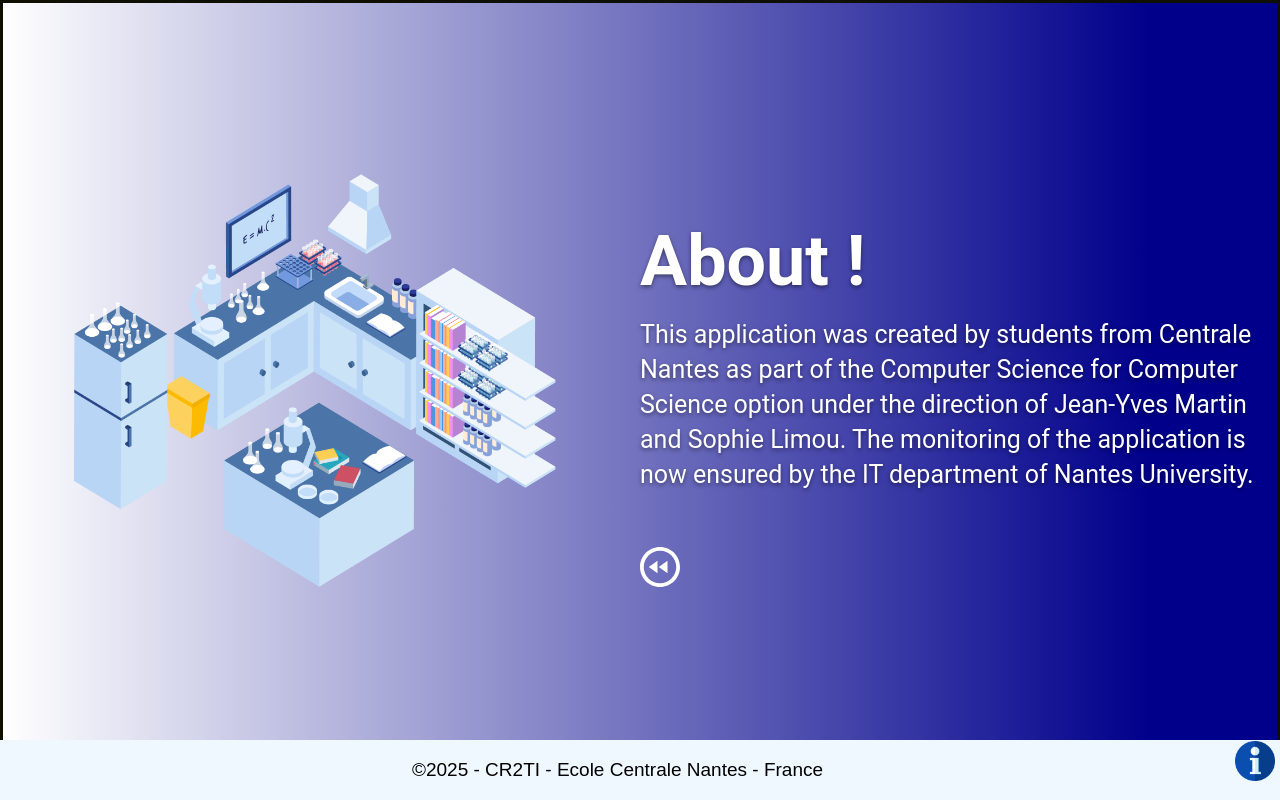
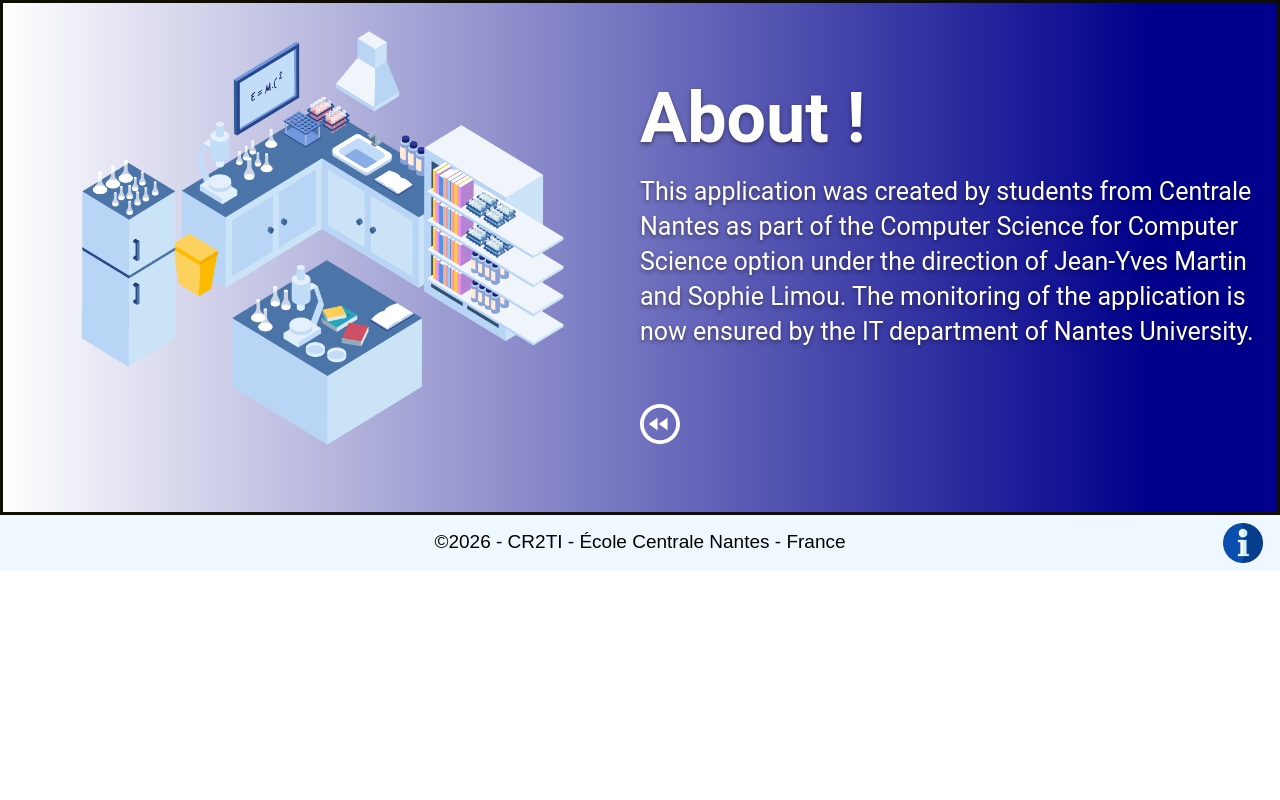
Before and after one commit to alexElArte/PGROU-HCERES, a React (Create React App) app in the folder Front/: page /About in a window 1280 px wide. Built offline with nearby package versions, Linux system fonts and the light colour scheme; what react-bootstrap-table2-filter would draw is missing.

Commit message:
Version fonctionelle, il faut encore changer la page About

```diff
--- a/Front/src/App.js
+++ b/Front/src/App.js
@@ -20,6 +20,7 @@ function App() {
             <Router>
                 <GlobaleStyle/>
 
+                <div className="app-layout">
                     {/*Add navigation bar only when user is logged in*/}
                     <Routes>
                         <Route path='/Configuration' exact element={<Navbar/>}/>
@@ -33,6 +34,7 @@ function App() {
                         <Route path='*' exact element={<></>}/>
                     </Routes>
 
+                    <main className="app-main">
                         <Routes>
                             <Route path='/About' exact element={<About/>}/>
                             <Route path='/' exact element={<Connection/>}/>
@@ -48,8 +50,10 @@ function App() {
                             </Route>
 
                         </Routes>
+                    </main>
 
                     <Footer/>
+                </div>
 
             </Router>
         </>
--- a/Front/src/AppElements.js
+++ b/Front/src/AppElements.js
@@ -7,6 +7,28 @@ export const GlobaleStyle = createGlobalStyle`
     margin: 0;
     padding: 0;
     font-family: 'Source Sans Pro', sans-serif;
+}
+
+html,
+body,
+#root {
+    height: 100%;
+}
+
+body {
+    min-height: 100vh;
+}
+
+.app-layout {
+    display: grid;
+    grid-template-rows: auto minmax(0, 1fr) auto;
+    height: 100vh;
+}
+
+.app-main {
+    min-height: 0;
+    overflow-y: auto;
+    overflow-x: hidden;
 }
 `;
 
--- a/Front/src/components/About/About.css
+++ b/Front/src/components/About/About.css
@@ -1,28 +1,18 @@
-* {
-  margin: 0;
-  padding: 0;
-}
-
-body, html {
-  height: 100%;
-  margin: 0;
-  padding: 0;
-}
-
 .container2 {
     border-color: rgb(15, 15, 0);
     border-style: solid;
     width: 100%;
-    min-height: 100vh;
+    min-height: 100%;
     box-sizing: border-box;
     overflow-x: hidden;
-    display: flex;
+    display: grid;
+    grid-template-columns: 1fr 1fr;
     justify-content: space-around;
     background: rgb(76, 75, 85);
     background: linear-gradient(90deg, rgba(255,255,255,1) 0%, darkblue 90%);
     align-items: center;
     margin: 0;
-    padding: 0;
+    padding: 16px;
 }
 
 .left-side1 {
@@ -89,12 +79,6 @@ body, html {
     }
 }
 
-.container2 {
-    display: grid;
-    grid-template-columns: 1fr 1fr;
-    grid-template-rows: 1fr;
-}
-
 /* Add a media query for screens smaller than 600px */
 @media only screen and (max-width: 600px) {
     .container2 {
--- a/Front/src/components/About/About.js
+++ b/Front/src/components/About/About.js
@@ -3,7 +3,6 @@
 import './About.css';
 import React from 'react';
 import welcomImage from '../../assets/welcomImg.png';
-import Navbar from '../Navbar/Navbar';
 import {Link} from "react-router-dom";
 import {ImBackward} from "react-icons/im";
 import { useTranslation } from 'react-i18next';
--- a/Front/src/components/Connection/Connection.css
+++ b/Front/src/components/Connection/Connection.css
@@ -5,7 +5,7 @@
     margin-top: 3vw;
 }
 
-img {
+.login img {
     margin-top: 3%;
     margin-bottom: 3%;
 }
--- a/Front/src/components/Footer/Footer.js
+++ b/Front/src/components/Footer/Footer.js
@@ -1,24 +1,21 @@
 import React from 'react';
 import {FooterBody, FooterText, AboutImg} from './FooterElements'
-import AboutLogo from '../../assets/about.svg';
 import authToken from "../../utils/authToken";
 import aboutblue from '../../assets/about_blue.png';
 const Footer = () => {
     authToken(localStorage.jwtToken);
     return (
-        <div>
-            <FooterBody className={"fixed-bottom"}>
-                <div className="text5"></div>
-                <div className="text2">
-                    <FooterText> ©2025 - CR2TI - Ecole Centrale Nantes - France </FooterText>
+        <FooterBody>
+            <div className="footer-left"></div>
+            <div className="footer-center">
+                <FooterText> ©2026 - CR2TI - École Centrale Nantes - France </FooterText>
             </div>
-                <div className="footer1">
+            <div className="footer-right">
                 <AboutImg to="/About">
                     <img src={aboutblue} alt="about" width='40'/>
                 </AboutImg>
             </div>
         </FooterBody>
-        </div>
     );
 };
 
--- a/Front/src/components/Footer/FooterElements.js
+++ b/Front/src/components/Footer/FooterElements.js
@@ -2,16 +2,34 @@ import styled from 'styled-components';
 import {Link} from 'react-router-dom';
 
 export const FooterBody = styled.footer`
-    display: flex;
-    justify-content: space-between;
-    left: 0;
-    bottom: 0;
+    display: grid;
+    grid-template-columns: 1fr auto 1fr;
+    align-items: center;
     width: 100%;
+    height: 56px;
+    min-height: 56px;
+    max-height: 56px;
+    flex-shrink: 0;
+    padding: 0 12px;
     background-color: aliceblue;
     color: black;
     text-align: center;
     font-size: 19px;
     font-weight: 500;
+
+    .footer-left {
+        justify-self: start;
+    }
+
+    .footer-center {
+        justify-self: center;
+    }
+
+    .footer-right {
+        justify-self: end;
+        display: inline-flex;
+        align-items: center;
+    }
 
     @media screen and (max-width: 820px){
         font-size: 15px;
@@ -19,15 +37,23 @@ export const FooterBody = styled.footer`
 `
 
 export const FooterText = styled.p`
-    grid-column: 1;
-    margin: 16px 0px;
+    margin: 0;
+    line-height: 1.2;
+    white-space: nowrap;
 `
 
 export const AboutImg = styled(Link)`
     color: white;
     margin-right: 5px;
+    display: inline-flex;
+    align-items: center;
 
     grid-column: 2;
+
+    img {
+        margin: 0;
+        display: block;
+    }
 
     @media screen and (max-width: 960px) {
         text-align: center;
--- a/Front/src/components/Home/Home.css
+++ b/Front/src/components/Home/Home.css
@@ -1,33 +1,22 @@
-* {
-  margin: 0;
-  padding: 0;
-}
-
-body, html {
-  height: 100%;
-  margin: 0;
-  padding: 0;
-}
-
 .container1{
   border-color: darkblue;
   border-style: solid;
   width: 100%;
-  min-height: 100vh;
+  min-height: 100%;
   box-sizing: border-box;
   overflow-x: hidden;
-  display: flex;
+  display: grid;
+  grid-template-columns: 1fr 1fr;
   justify-content: space-around;
   background: rgb(255,255,255);
   background: linear-gradient(90deg, rgba(255,255,255,1) 0%, rgb(0, 0, 139) 90%);
   align-items: center;
   margin: 0;
-  padding: 0;
+  padding: 16px;
 }
 .left-side {
   flex: 1; /* prend la moitié gauche */
   padding-left: 20px; /* décale le texte vers la droite */
-  padding-top: -200px;
 }
 
 .right-side {
@@ -90,12 +79,6 @@ body, html {
   }
 }
 
-.container1 {
-  display: grid;
-  grid-template-columns: 1fr 1fr;
-  grid-template-rows: 1fr;
-}
-
 /* Add a media query for screens smaller than 600px */
 @media only screen and (max-width: 600px) {
   .container1 {
--- a/Front/src/components/Statistiques/ActivityStatSelector.js
+++ b/Front/src/components/Statistiques/ActivityStatSelector.js
@@ -55,7 +55,7 @@ export default function ActivityStatSelector() {
     const [selectedActivityStat, setSelectedActivityStat] = React.useState(activityStatTemplates[0]);
 
     return (
-        <div style={{justifyContent: 'center', alignItems: 'center', height: '100vh'}}>
+        <div style={{justifyContent: 'center', alignItems: 'center', minHeight: '100%'}}>
             <FixRequiredSelect
                 SelectComponent={Select}
                 options={activityStatOptions}
--- a/Front/src/components/Team/Team.css
+++ b/Front/src/components/Team/Team.css
@@ -206,7 +206,7 @@ select {
 }
 
 .dropdown-menu {
-    max-height: 50vh;
+    max-height: 40vh;
     overflow-y: scroll;
 }
 
```
Lines whose indentation alone changed are shown as unchanged.
